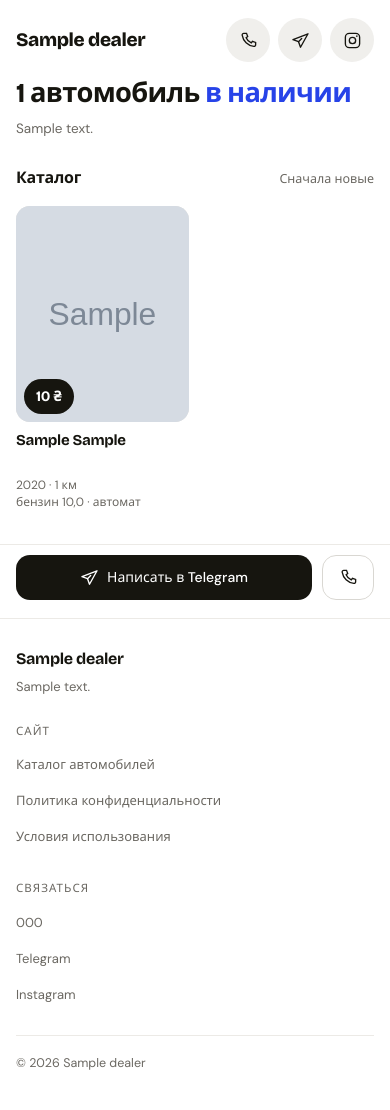
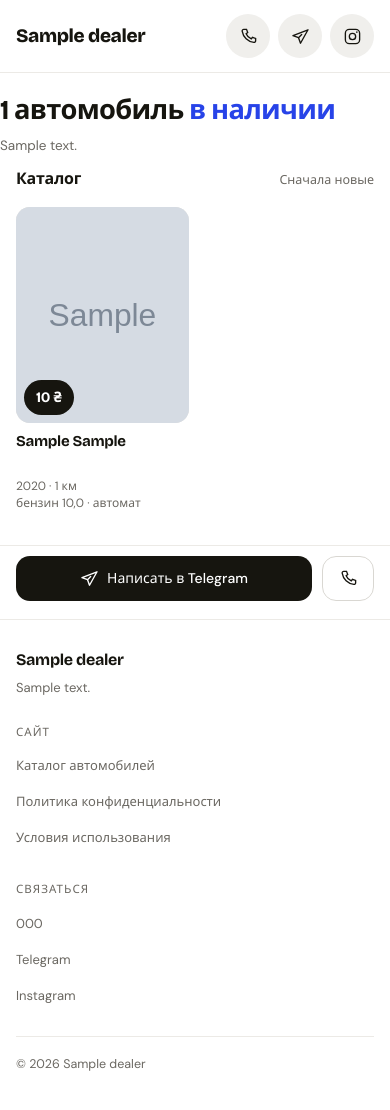
Before and after one commit to 1yanik20031ukrnet-cloud/car-catalog, a Django app: page / in a window 390 px wide. Before the commit the page ends 1070 px from the top, so only its background shows below. Run offline with Django 5.2, Linux system fonts and the light colour scheme; tables that the repository leaves empty hold one stand-in row (values such as "Sample post"); grey boxes marked "Sample" are stand-in pictures.

Commit message:
feat: share one header across every page
The car page and the legal pages had no header at all, so the showroom
name and its contacts vanished on exactly the page most visitors land
on first — an Instagram bio link points at one car, not at the catalog.

The bar now lives in its own partial: the name links back to the
catalog, the phone, Telegram and Instagram buttons sit opposite it, and
a hairline separates it from the page.

The catalog's headline and blurb move into their own hero block, which
also drops the 16ch cap that was wrapping "16 автомобилей в наличии"
onto two lines on wide screens.

Co-Authored-By: Claude Opus 4.8 <noreply@anthropic.com>

```diff
--- a/static/css/style.css
+++ b/static/css/style.css
@@ -129,8 +129,11 @@ a {
 
 /* ---------- Site header ---------- */
 
+/* One bar on every page: arriving straight on a car from an Instagram
+   link, you should still see whose showroom this is and how to reach it. */
 .site-header {
-    padding: 18px 0 20px;
+    padding: 14px 0;
+    border-bottom: 1px solid var(--line);
 }
 
 .site-header__bar {
@@ -145,6 +148,39 @@ a {
     font-weight: 800;
     font-size: 19px;
     letter-spacing: -0.02em;
+}
+
+.site-header__name:hover {
+    color: var(--accent);
+}
+
+/* ---------- Catalog hero ---------- */
+
+.hero {
+    padding: 22px 0 4px;
+}
+
+.hero__title {
+    font-family: var(--font-display);
+    font-weight: 700;
+    font-size: clamp(25px, 7vw, 30px);
+    line-height: 1.14;
+    letter-spacing: -0.025em;
+    text-wrap: pretty;
+}
+
+.hero__title em {
+    font-style: normal;
+    color: var(--accent);
+}
+
+.hero__about {
+    font-size: 13.5px;
+    line-height: 1.55;
+    color: var(--ink-muted);
+    max-width: 46ch;
+    text-wrap: pretty;
+    margin-top: 10px;
 }
 
 .site-header__links {
@@ -170,30 +206,6 @@ a {
 .icon-btn svg {
     width: 19px;
     height: 19px;
-}
-
-.site-header__lead {
-    font-family: var(--font-display);
-    font-weight: 700;
-    font-size: clamp(25px, 7vw, 30px);
-    line-height: 1.14;
-    letter-spacing: -0.025em;
-    text-wrap: pretty;
-    margin-top: 16px;
-}
-
-.site-header__lead em {
-    font-style: normal;
-    color: var(--accent);
-}
-
-.site-header__about {
-    font-size: 13.5px;
-    line-height: 1.55;
-    color: var(--ink-muted);
-    max-width: 46ch;
-    text-wrap: pretty;
-    margin-top: 10px;
 }
 
 /* ---------- Catalog heading ---------- */
@@ -1339,7 +1351,11 @@ a {
     }
 
     .site-header {
-        padding: 26px 0 30px;
+        padding: 18px 0;
+    }
+
+    .hero {
+        padding: 32px 0 8px;
     }
 
     .catalog-grid {
@@ -1488,9 +1504,8 @@ a {
         gap: 24px;
     }
 
-    .site-header__lead {
+    .hero__title {
         font-size: 44px;
-        max-width: 16ch;
     }
 
     .catalog-grid {
--- a/templates/cars/car_detail.html
+++ b/templates/cars/car_detail.html
@@ -5,6 +5,8 @@
 {% block description %}{{ car.brand }} {{ car.model }} {{ car.year }} — {{ car.mileage_km|spaced }} км, {{ car.get_fuel_display|lower }}, {{ car.price|money:car.dealer.currency }}. {{ car.dealer.name }}.{% endblock %}
 
 {% block body %}
+{% include 'partials/site_header.html' %}
+
 <div class="container">
     <nav class="crumbs" aria-label="Хлебные крошки">
         <ol class="crumbs__list">
--- a/templates/cars/catalog.html
+++ b/templates/cars/catalog.html
@@ -2,36 +2,15 @@
 {% load static car_extras %}
 
 {% block body %}
-<header class="site-header">
-    <div class="container">
-        <div class="site-header__bar">
-            <div class="site-header__name">{{ dealer.name }}</div>
-            <div class="site-header__links">
-                {% if dealer.phone %}
-                <a class="icon-btn" href="tel:{{ dealer.phone }}" aria-label="Позвонить">
-                    <svg viewBox="0 0 24 24" fill="none" stroke="currentColor" stroke-width="1.7" stroke-linecap="round"><path d="M6.5 3h3l1.5 4-2 1.5a12 12 0 0 0 6.5 6.5L17 13l4 1.5v3a2 2 0 0 1-2.2 2A17 17 0 0 1 4 5.2 2 2 0 0 1 6 3z"/></svg>
-                </a>
-                {% endif %}
-                {% if dealer.telegram %}
-                <a class="icon-btn" href="https://t.me/{{ dealer.telegram|cut:'@' }}" aria-label="Telegram">
-                    <svg viewBox="0 0 24 24" fill="none" stroke="currentColor" stroke-width="1.7" stroke-linecap="round" stroke-linejoin="round"><path d="M21.5 3.5 2.5 11l7 2.5 2.5 7z"/><path d="m9.5 13.5 4-4"/></svg>
-                </a>
-                {% endif %}
-                {% if dealer.instagram %}
-                <a class="icon-btn" href="{{ dealer.instagram }}" aria-label="Instagram">
-                    <svg viewBox="0 0 24 24" fill="none" stroke="currentColor" stroke-width="1.7"><rect x="3" y="3" width="18" height="18" rx="5"/><circle cx="12" cy="12" r="4"/><circle cx="17.5" cy="6.5" r="1" fill="currentColor" stroke="none"/></svg>
-                </a>
-                {% endif %}
-            </div>
-        </div>
+{% include 'partials/site_header.html' %}
 
-        <h1 class="site-header__lead">{{ cars|length }} {{ cars|length|plural_ru:'автомобиль,автомобиля,автомобилей' }} <em>в наличии</em></h1>
+<div class="container hero">
+    <h1 class="hero__title">{{ cars|length }} {{ cars|length|plural_ru:'автомобиль,автомобиля,автомобилей' }} <em>в наличии</em></h1>
 
-        {% if dealer.description %}
-        <p class="site-header__about">{{ dealer.description }}</p>
-        {% endif %}
-    </div>
-</header>
+    {% if dealer.description %}
+    <p class="hero__about">{{ dealer.description }}</p>
+    {% endif %}
+</div>
 
 <main class="container">
     <div class="catalog-bar">
--- a/templates/pages/privacy.html
+++ b/templates/pages/privacy.html
@@ -4,6 +4,8 @@
 {% block description %}Как {{ dealer.name }} обрабатывает персональные данные посетителей сайта.{% endblock %}
 
 {% block body %}
+{% include 'partials/site_header.html' %}
+
 <div class="container">
     <a class="back-link" href="{% url 'cars:catalog' %}">
         <svg viewBox="0 0 24 24" fill="none" stroke="currentColor" stroke-width="1.8" stroke-linecap="round" stroke-linejoin="round" aria-hidden="true"><path d="M20 12H5m6 6-6-6 6-6"/></svg>
--- a/templates/pages/terms.html
+++ b/templates/pages/terms.html
@@ -4,6 +4,8 @@
 {% block description %}Условия использования сайта {{ dealer.name }}.{% endblock %}
 
 {% block body %}
+{% include 'partials/site_header.html' %}
+
 <div class="container">
     <a class="back-link" href="{% url 'cars:catalog' %}">
         <svg viewBox="0 0 24 24" fill="none" stroke="currentColor" stroke-width="1.8" stroke-linecap="round" stroke-linejoin="round" aria-hidden="true"><path d="M20 12H5m6 6-6-6 6-6"/></svg>
--- /dev/null
+++ b/templates/partials/site_header.html
@@ -0,0 +1,23 @@
+<header class="site-header">
+    <div class="container site-header__bar">
+        <a class="site-header__name" href="{% url 'cars:catalog' %}">{{ dealer.name }}</a>
+
+        <div class="site-header__links">
+            {% if dealer.phone %}
+            <a class="icon-btn" href="tel:{{ dealer.phone }}" aria-label="Позвонить">
+                <svg viewBox="0 0 24 24" fill="none" stroke="currentColor" stroke-width="1.7" stroke-linecap="round" aria-hidden="true"><path d="M6.5 3h3l1.5 4-2 1.5a12 12 0 0 0 6.5 6.5L17 13l4 1.5v3a2 2 0 0 1-2.2 2A17 17 0 0 1 4 5.2 2 2 0 0 1 6 3z"/></svg>
+            </a>
+            {% endif %}
+            {% if dealer.telegram %}
+            <a class="icon-btn" href="https://t.me/{{ dealer.telegram|cut:'@' }}" aria-label="Telegram">
+                <svg viewBox="0 0 24 24" fill="none" stroke="currentColor" stroke-width="1.7" stroke-linecap="round" stroke-linejoin="round" aria-hidden="true"><path d="M21.5 3.5 2.5 11l7 2.5 2.5 7z"/><path d="m9.5 13.5 4-4"/></svg>
+            </a>
+            {% endif %}
+            {% if dealer.instagram %}
+            <a class="icon-btn" href="{{ dealer.instagram }}" aria-label="Instagram">
+                <svg viewBox="0 0 24 24" fill="none" stroke="currentColor" stroke-width="1.7" aria-hidden="true"><rect x="3" y="3" width="18" height="18" rx="5"/><circle cx="12" cy="12" r="4"/><circle cx="17.5" cy="6.5" r="1" fill="currentColor" stroke="none"/></svg>
+            </a>
+            {% endif %}
+        </div>
+    </div>
+</header>
```
